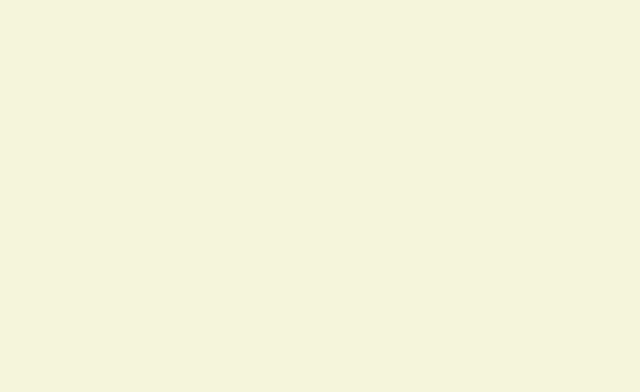
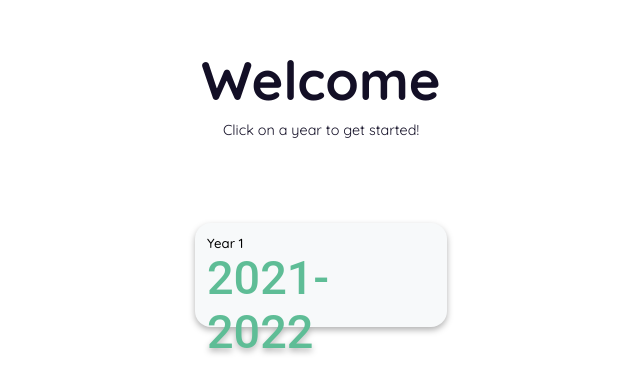
Before and after one commit to vchen51/cse110-sp21-group20, a Next.js app in the folder src/easify/: page / in a window 1280 px wide. Shown: the part 128-520 px from the top of the page, without its empty margins (319-959 px from the left). Built offline with nearby package versions, Linux system fonts and the light colour scheme.

Commit message:
:sparkles: finish basic dashboard UI+Functionality

```diff
--- /dev/null
+++ b/src/easify/components/content.jsx
@@ -0,0 +1,10 @@
+import styles from '../styles/Content.module.css';
+
+/**
+ * This file will contain all necessary UI+Implementation
+ * For the main content of the web-app
+ * @returns Content Object
+ */
+export default function Content() {
+  return <div className={styles.wrap} />;
+}
--- /dev/null
+++ b/src/easify/components/dash.jsx
@@ -0,0 +1,29 @@
+import styles from '../styles/Dash.module.css';
+import YearCard from './year-card';
+
+/**
+ * This file will contain all necessary UI+Implementation
+ * For the user's dashboard
+ * @returns Dash Object
+ */
+export default function Dash({ data }) {
+  return (
+    <div className={styles.wrap}>
+      <div className={styles.header} />
+      <div className={styles.welcome}>
+        {/** Order of HTML reversed to accomodate
+         * flex-column-reverse property */}
+        <h2>Click on a year to get started!</h2>
+        <h1>Welcome</h1>
+      </div>
+      <div className={styles.main}>
+        {data.map((year) => (
+          <YearCard
+            data={year}
+            index={data.indexOf(year) + 1}
+          />
+        ))}
+      </div>
+    </div>
+  );
+}
--- /dev/null
+++ b/src/easify/components/year-card.jsx
@@ -0,0 +1,16 @@
+import styles from '../styles/YearCard.module.css';
+
+/**
+ * This file contains all necessary UI+Implementation
+ * For the year cards shown in the dashboard
+ * @param data year data
+ * @param index year number
+ */
+export default function YearCard({ data, index }) {
+  return (
+    <div className={styles.card}>
+      <p>{`Year ${index}`}</p>
+      <h1>{`${data.year}-${data.year + 1}`}</h1>
+    </div>
+  );
+}
--- /dev/null
+++ b/src/easify/models/models.jsx
@@ -0,0 +1,40 @@
+const emptyRow = {
+  id: Date.now() * Math.random(),
+  type: 'hw',
+  text: '',
+};
+
+const emptyEntry = {
+  id: Date.now() * Math.random(),
+  title: new Date().toDateString(),
+  rows: [],
+};
+
+const weekDataModel = {
+  w1: [],
+  w2: [],
+  w3: [],
+  w4: [],
+  w5: [],
+  w6: [],
+  w7: [],
+  w8: [],
+  w9: [],
+  w10: [],
+};
+
+const emptyYear = {
+  id: Date.now() * Math.random(),
+  year: new Date().getFullYear(),
+  q1: weekDataModel,
+  q2: weekDataModel,
+  q3: weekDataModel,
+};
+
+const Export = {
+  year: emptyYear,
+  entry: emptyEntry,
+  row: emptyRow,
+};
+
+export default Export;
--- a/src/easify/pages/index.jsx
+++ b/src/easify/pages/index.jsx
@@ -1,5 +1,28 @@
-import styles from '../styles/Home.module.css';
+import { useState } from 'react';
+import styles from '../styles/Main.module.css';
+import models from '../models/models';
+import Dash from '../components/dash';
+import Content from '../components/content';
 
-export default function Home() {
-  return <div className={styles.container}>{/** DASHBOARD */}</div>;
+/**
+ * This file will contain the necessarry UI+Implementation
+ * For the index page of the web-app, either showing the
+ * dashboard or main year/quarter/week content page
+ * @returns Index Page Object
+ */
+export default function Main() {
+  // TODO: Hook up localStorage backend
+
+  /** FAKE DATA FOR DEBUG PURPOSES */
+  const fakeData = [models.year];
+
+  /** FOR DEBUGGING PURPOSES
+   * Temp State Variable To Switch Between Dash & Content */
+  const [showContent] = useState(false);
+
+  return (
+    <div className={styles.container}>
+      {showContent ? <Content data={fakeData} /> : <Dash data={fakeData} /> }
+    </div>
+  );
 }
--- /dev/null
+++ b/src/easify/styles/Dash.module.css
@@ -0,0 +1,45 @@
+.wrap {
+  display: flex;
+  flex-direction: column;
+  width: 100%;
+  height: 100%;
+  align-items: center;
+}
+
+.welcome,
+.header {
+  display: flex;
+  width: 100%;
+  height: 5rem;
+  min-height: 5rem;
+  background-color: var(--color-white);
+}
+
+.welcome {
+  height: 30rem;
+  flex-direction: column-reverse;
+  align-items: center;
+  color: var(--color-black);
+  user-select: none;
+}
+
+.welcome h1 {
+  font-size: 4.5rem;
+  margin-bottom: 0.6rem;
+}
+
+.welcome h2 {
+  font-size: 1.2rem;
+  font-weight: 400;
+}
+
+.main {
+  width: 100%;
+  height: 100%;
+  display: flex;
+  justify-content: space-around;
+  margin-top: 6rem;
+  flex-wrap: wrap;
+  max-width: 50rem;
+  overflow-y: scroll;
+}
--- a/src/easify/styles/Home.module.css
+++ /dev/null
@@ -1,8 +0,0 @@
-.container {
-  display: flex;
-  width: 100%;
-  height: 100vh;
-  background-color: beige;
-  justify-content: space-between;
-  align-items: center;
-}
--- /dev/null
+++ b/src/easify/styles/Main.module.css
@@ -0,0 +1,5 @@
+.container {
+  width: 100%;
+  height: 100vh;
+  background-color: var(--color-white);
+}
--- /dev/null
+++ b/src/easify/styles/YearCard.module.css
@@ -0,0 +1,35 @@
+.card {
+  width: 19rem;
+  height: 6.6rem;
+  margin: 1rem;
+  border-radius: 16px;
+  background-color: var(--color-gray);
+  filter: drop-shadow(0px 3px 3px rgba(0, 0, 0, 0.3));
+  display: flex;
+  flex-direction: column;
+  padding: 1rem;
+  justify-content: space-between;
+  user-select: none;
+}
+
+.card:hover {
+  cursor: pointer;
+}
+
+.card:active {
+  background-color: var(--color-gray-select);
+  transform: translate(0px, 1px);
+  filter: drop-shadow(0px 3px 3px rgba(0, 0, 0, 0.4));
+}
+
+.card p {
+  font-size: 1.1rem;
+  font-weight: 500;
+}
+
+.card h1 {
+  font-size: 3.9rem;
+  font-weight: 500;
+  font-family: Roboto, sans-serif;
+  color: var(--color-green);
+}
--- a/src/easify/styles/globals.css
+++ b/src/easify/styles/globals.css
@@ -1,16 +1,21 @@
+@import url("https://fonts.googleapis.com/css2?family=Quicksand:wght@300;400;500;600;700&display=swap");
+
+/* Basic Clean Slate CSS Rules On All Elements */
 html,
-body {
+body,
+* {
   padding: 0;
   margin: 0;
-  font-family: -apple-system, BlinkMacSystemFont, Segoe UI, Roboto, Oxygen,
-    Ubuntu, Cantarell, Fira Sans, Droid Sans, Helvetica Neue, sans-serif;
+  font-size: 12px;
+  font-family: "Quicksand", -apple-system, BlinkMacSystemFont, Segoe UI, Roboto,
+    Oxygen, Ubuntu, Cantarell, Fira Sans, Droid Sans, Helvetica Neue, sans-serif;
 }
 
-a {
-  color: inherit;
-  text-decoration: none;
+/* Global Variables For Color Pallette */
+:root {
+  --color-white: white;
+  --color-black: #130f26;
+  --color-gray: #f7f9fa;
+  --color-green: #5ebd96;
+  --color-gray-select: hsl(200, 23%, 96%);
 }
-
-* {
-  box-sizing: border-box;
-}
```
Also changed, not shown: src/easify/styles/Content.module.css (added).
